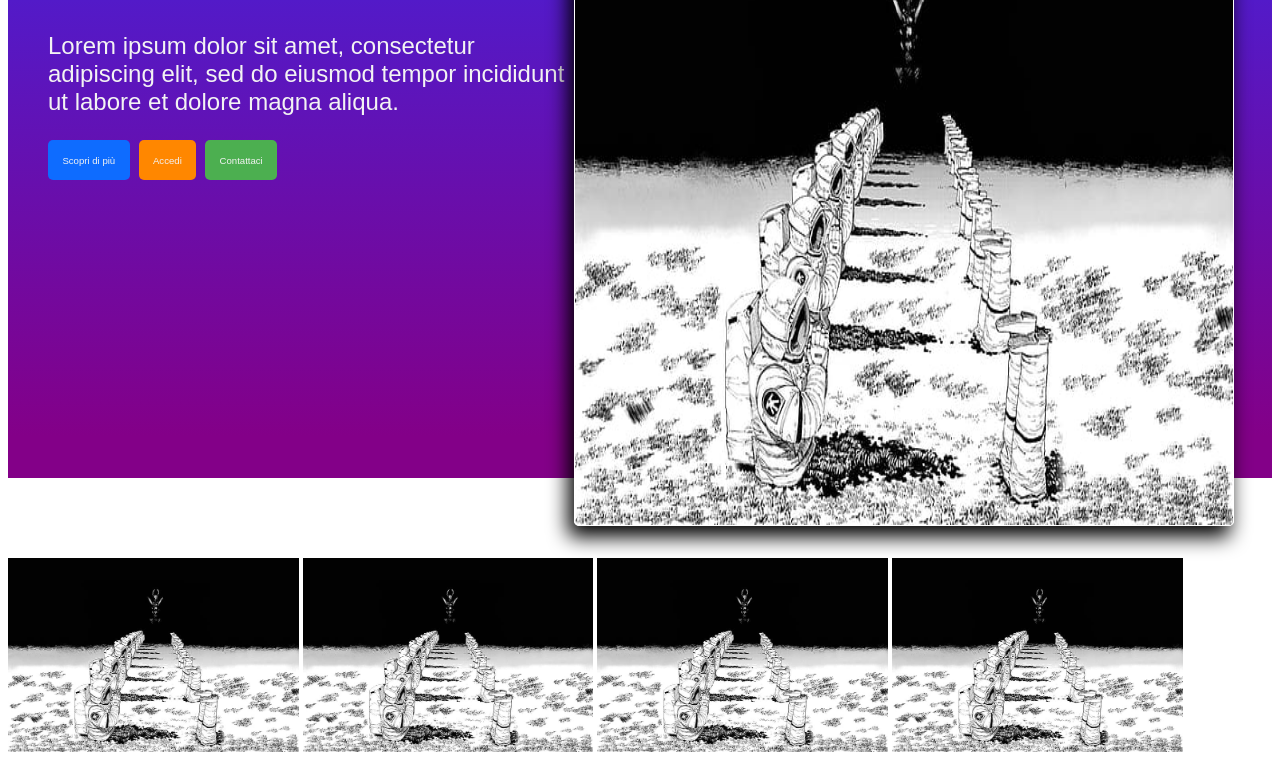
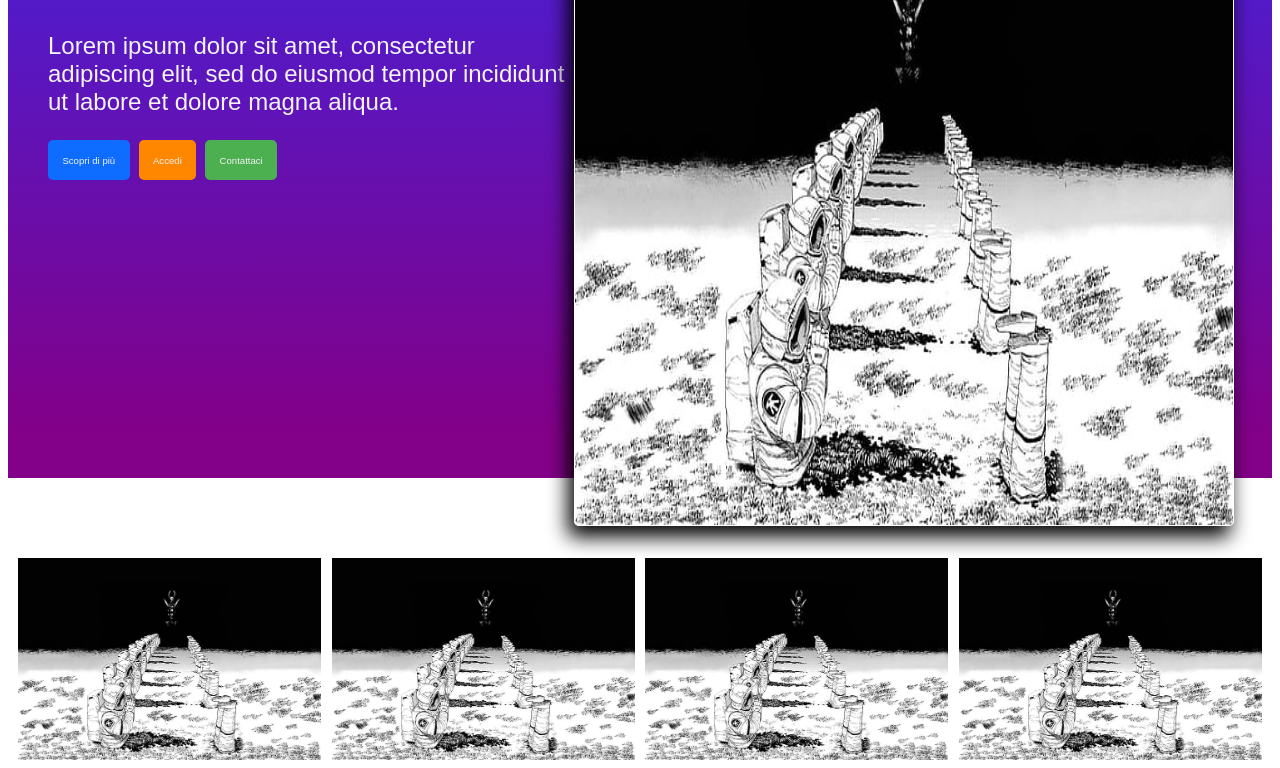
Before and after one commit to AbelSassu/s-6-g-3, a plain HTML site: page index.html in a window 1280 px wide. Shown: the part 380-1148 px from the top of the page. Drawn offline with Linux system fonts and the light colour scheme.

Commit message:
cambio aside

```diff
--- a/style.scss
+++ b/style.scss
@@ -10,6 +10,10 @@ section{
     background: rgb(42,48,255);
     background: linear-gradient(180deg, rgba(42,48,255,1) 0%, rgba(131,0,136,1) 95%);;
 }
+aside{
+    display: flex;
+    justify-content: space-evenly;
+}
 aside img{
-    max-width: 23%;
+    max-width: 24%;
 }
```
Also changed, not shown: css/style.css, 1 other file.
